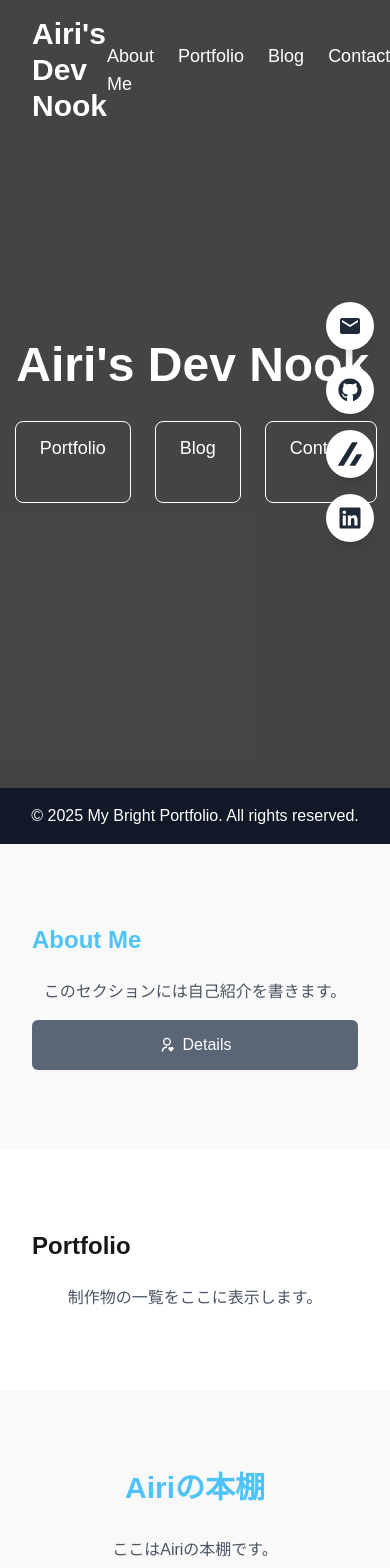
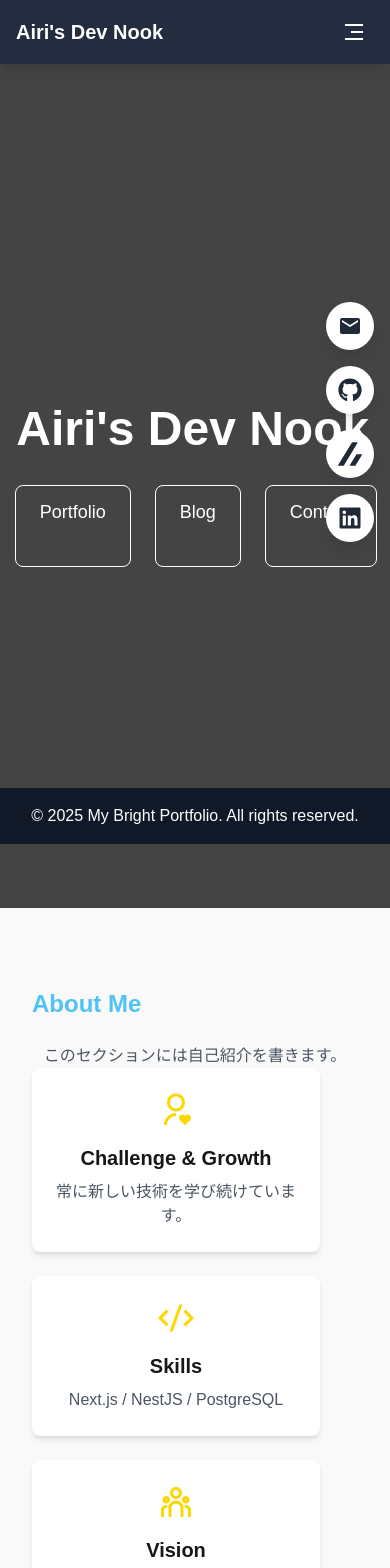
Before and after one commit to AiriNarita/airi-hp, a Next.js app: page / in a window 390 px wide. Shown: the top 1568 px of the page. Built offline with nearby package versions, Linux system fonts and the light colour scheme.

Commit message:
feat: add humbager

```diff
--- a/app/components/Header.tsx
+++ b/app/components/Header.tsx
@@ -1,4 +1,8 @@
+'use client';
+
+import { use, useState } from 'react';
 import Link from 'next/link';
+import { RiMenu3Line, RiCloseLine } from 'react-icons/ri';
 import { NAVIGATION_ITEMS } from './constants/navigation';
 
 /**
@@ -6,25 +10,66 @@ import { NAVIGATION_ITEMS } from './constants/navigation';
  * ナビゲーションバー
  */
 export const Header = () => {
+  const [isMenuOpen, setIsMenuOpen] = useState(false);
+
+  const toggleMenu = () => {
+    setIsMenuOpen(!isMenuOpen);
+  };
+
   return (
-    <header className="absolute top-0 w-full z-10">
-      <nav className="flex justify-between items-center px-8 py-4">
-        <a href="/">
-          <div className="text-3xl font-bold text-white">Airi&apos;s Dev Nook</div>
-        </a>
-        <ul className="flex space-x-6">
-          {NAVIGATION_ITEMS.map((item: { label: string; href: string }) => (
-            <li key={item.label}>
+    <header className="sticky top-0 z-50 bg-slate-800/95 shadow-lg">
+      <div className="container mx-auto px-4">
+        <div className="flex justify-between items-center h-16">
+          {/* ロゴ */}
+          <Link href="/" className="text-white text-xl font-bold">
+            Airi&apos;s Dev Nook
+          </Link>
+
+          {/* デスクトップメニュー */}
+          <nav className="hidden md:flex space-x-8">
+            {NAVIGATION_ITEMS.map((item: { label: string; href: string }) => (
               <Link
+                key={item.label}
                 href={item.href}
-                className="text-white text-lg hover:text-[#FFD54F] transition duration-300"
+                className="text-white hover:text-primary"
               >
                 {item.label}
               </Link>
-            </li>
-          ))}
-        </ul>
-      </nav>
+            ))}
+          </nav>
+
+          {/* ハンバーガーメニューボタン */}
+          <button
+            className="md:hidden text-white p-2"
+            onClick={toggleMenu}
+            aria-label="メニュー"
+          >
+            {isMenuOpen ? (
+              <RiCloseLine className="h-6 w-6" />
+            ) : (
+              <RiMenu3Line className="h-6 w-6" />
+            )}
+          </button>
+        </div>
+
+        {/* モバイルメニュー */}
+        {isMenuOpen && (
+          <div className="md:hidden">
+            <nav className="flex flex-col space-y-4 py-4">
+              {NAVIGATION_ITEMS.map((item: { label: string; href: string }) => (
+                <Link
+                  key={item.label}
+                  href={item.href}
+                  className="text-white hover:text-primary px-2"
+                  onClick={() => setIsMenuOpen(false)}
+                >
+                  {item.label}
+                </Link>
+              ))}
+            </nav>
+          </div>
+        )}
+      </div>
     </header>
   );
 };
--- a/app/components/sections/about/About.tsx
+++ b/app/components/sections/about/About.tsx
@@ -1,6 +1,6 @@
 import { styles } from "@/app/styles/common";
 import Button from "../../parts/Botton";
-import { RiUserHeartLine } from "react-icons/ri";
+import { RiCodeSSlashLine, RiTeamLine, RiUserHeartLine } from "react-icons/ri";
 
 export const About = () => {
     return <>
@@ -10,6 +10,28 @@ export const About = () => {
         <p className={styles.paragraph}>
           このセクションには自己紹介を書きます。
         </p>
+        <div className="flex flex-col md:flex-row justify-center gap-6">
+       {/* 人生のテーマカード */}
+        <div className="card w-72 bg-white shadow-md p-6 text-center rounded-lg">
+          <RiUserHeartLine className="text-primary text-4xl mx-auto mb-4" />
+          <h3 className="text-xl font-bold">Challenge & Growth</h3>
+          <p className="text-gray-600 mt-2">常に新しい技術を学び続けています。</p>
+        </div>
+
+        {/* スキルセットカード */}
+        <div className="card w-72 bg-white shadow-md p-6 text-center rounded-lg">
+          <RiCodeSSlashLine className="text-primary text-4xl mx-auto mb-4" />
+          <h3 className="text-xl font-bold">Skills</h3>
+          <p className="text-gray-600 mt-2">Next.js / NestJS / PostgreSQL</p>
+        </div>
+
+        {/* ビジョンカード */}
+        <div className="card w-72 bg-white shadow-md p-6 text-center rounded-lg">
+          <RiTeamLine className="text-primary text-4xl mx-auto mb-4" />
+          <h3 className="text-xl font-bold">Vision</h3>
+          <p className="text-gray-600 mt-2">チームと共に成長し、最大限の成果を目指します。</p>
+        </div>
+      </div>
         <div className="flex justify-center">
           <Button
             href="/about"
```
